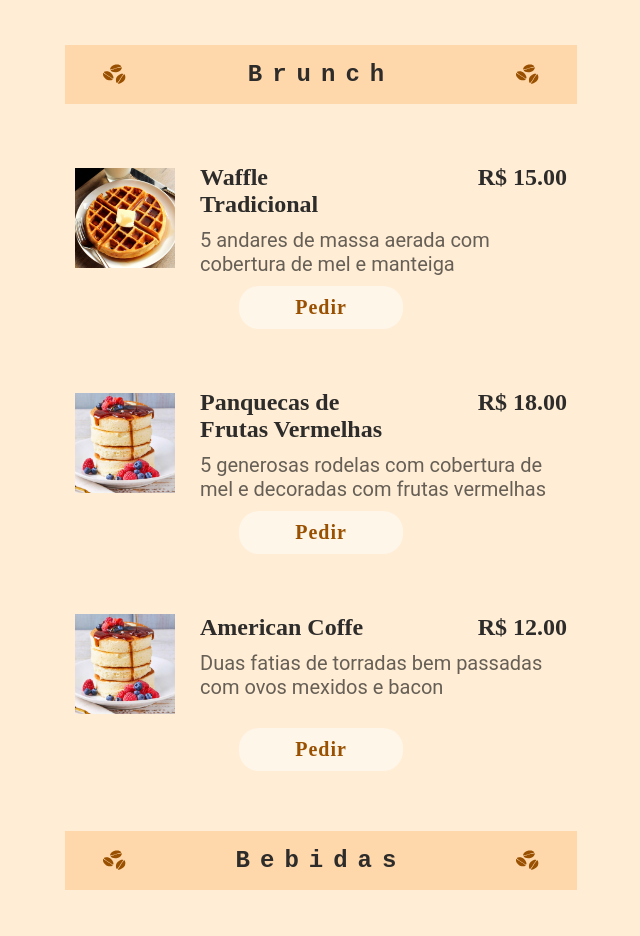
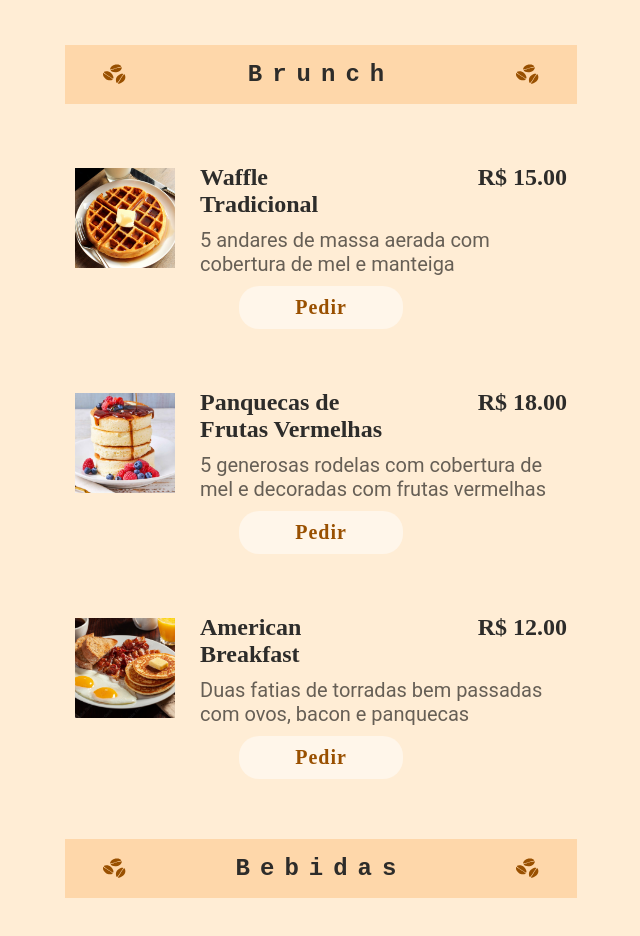
Before and after one commit to ThalitaRibeirao/ExploreRocketSeat-FrontEnd, a plain HTML site: page index.html in a window 1280 px wide. Shown: the part 152-1088 px from the top of the page, without its empty margins (319-959 px from the left). Drawn offline with Linux system fonts and the light colour scheme.

Commit message:
adding american breakfast

```diff
--- a/index.html
+++ b/index.html
@@ -78,16 +78,16 @@
             <div class="new-item">
                 <div>
                     <div class="img-item">
-                        <img src="./images/pancake.jpg" alt="pancake from rocketseat coffee">
+                        <img src="./images/american-breakfast.jpg" alt="pancake from rocketseat coffee">
                     </div>
 
                     <div class="text-item">
                         <div class="main-info-item">
-                            <h2 class="name-item">American Coffe</h2>
+                            <h2 class="name-item">American Breakfast</h2>
                             <p class="price-item">R$ 12.00</p>
                         </div>
 
-                        <p class="desc-item">Duas fatias de torradas bem passadas com ovos mexidos e bacon</p>
+                        <p class="desc-item">Duas fatias de torradas bem passadas com ovos, bacon e panquecas</p>
                     </div>
                 </div>
 
@@ -121,6 +121,7 @@
                             <p class="desc-item">350ml de um forte suco de limão, com gelo e sem açúcar</p>
                         </div>
                     </div>
+
                     <a class="order-item">Pedir</a>
 
                 </div>
@@ -138,8 +139,6 @@
                     </div>
 
                     <a class="order-item">Pedir</a>
-
-
                 </div>
 
 
```
Also changed, not shown: images/american-breakfast.jpg (added).
